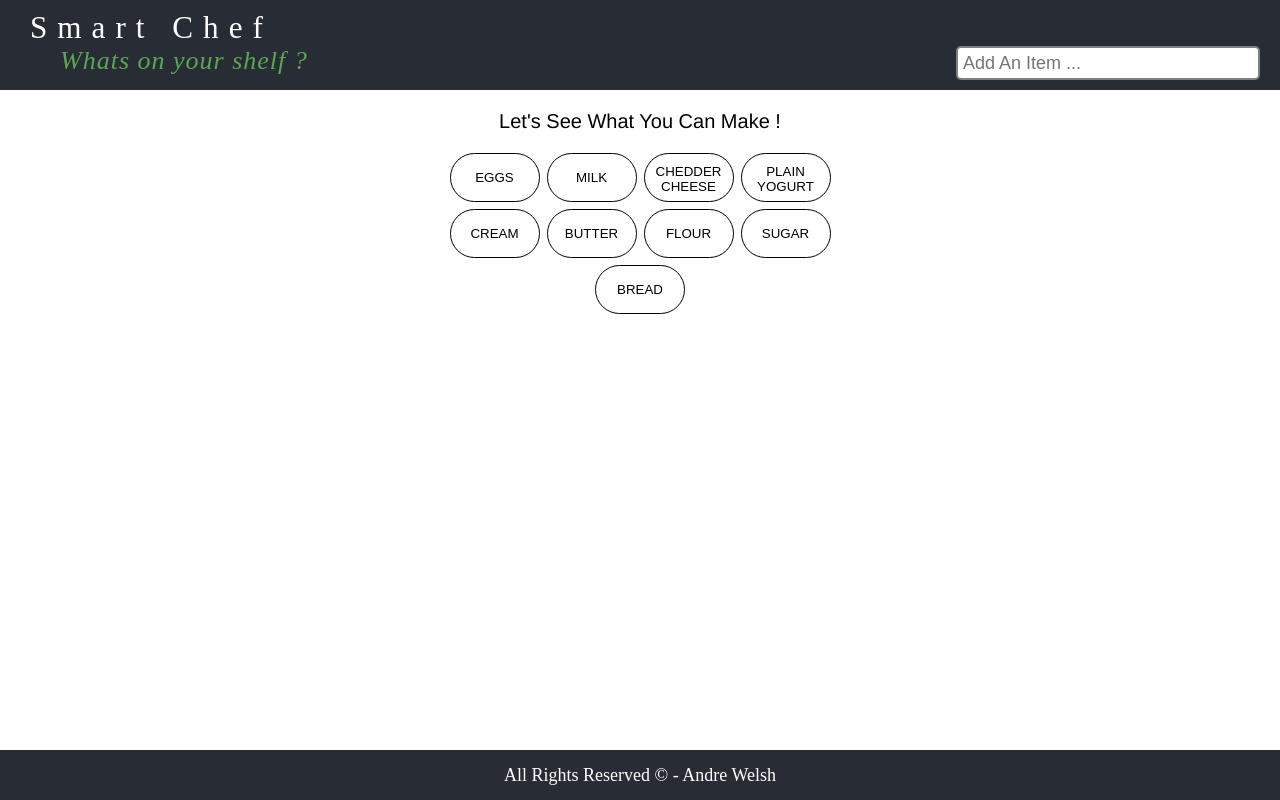
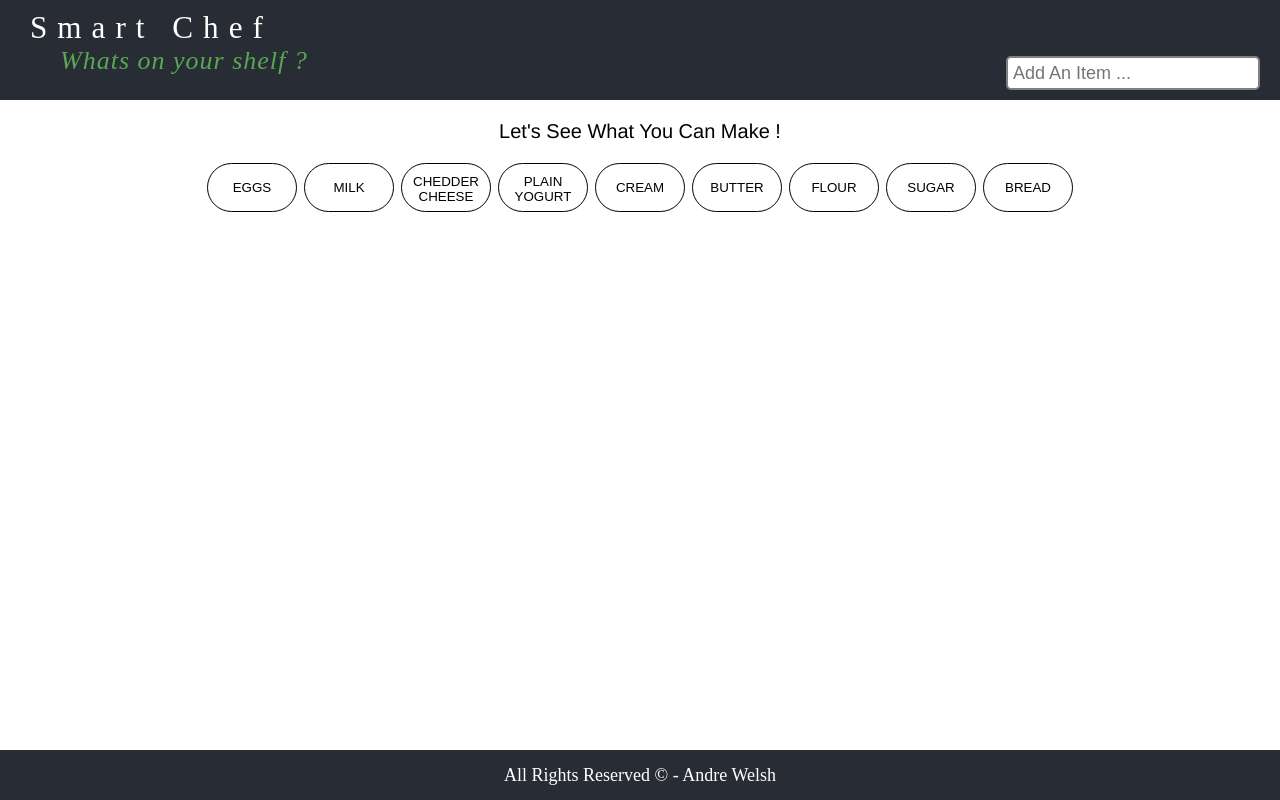
Before and after one commit to andrewelsh/Smart-Chef, a React (Create React App) app: page / in a window 1280 px wide. Built offline with nearby package versions, Linux system fonts and the light colour scheme.

Commit message:
adjusted width on app-flex to 100% to fix spacing

```diff
--- a/public/index.html
+++ b/public/index.html
@@ -24,7 +24,7 @@
       work correctly both with client-side routing and a non-root public URL.
       Learn how to configure a non-root public URL by running `npm run build`.
     -->
-    <title>Smart Chef</title>
+    <title>React App</title>
   </head>
   <body>
     <noscript>You need to enable JavaScript to run this app.</noscript>
--- a/src/components/App.css
+++ b/src/components/App.css
@@ -41,9 +41,10 @@ input {
   height: 30px;
   font-size: 18px;
   margin-bottom: 10px;
+  margin-top: 10px;
   text-indent: 5px;
   border: grey 2px solid;
-  width: 300px;
+  width: 250px;
 }
 
 .headerBottomLine {
@@ -63,7 +64,7 @@ input:focus {
   flex-wrap: wrap;
   gap: 7px;
   justify-content: center;
-  width: 450px;
+  width: 100%;
 }
 .someSuggestions {
   font-family: "Franklin Gothic Medium", "Arial Narrow", Arial, sans-serif;
```
